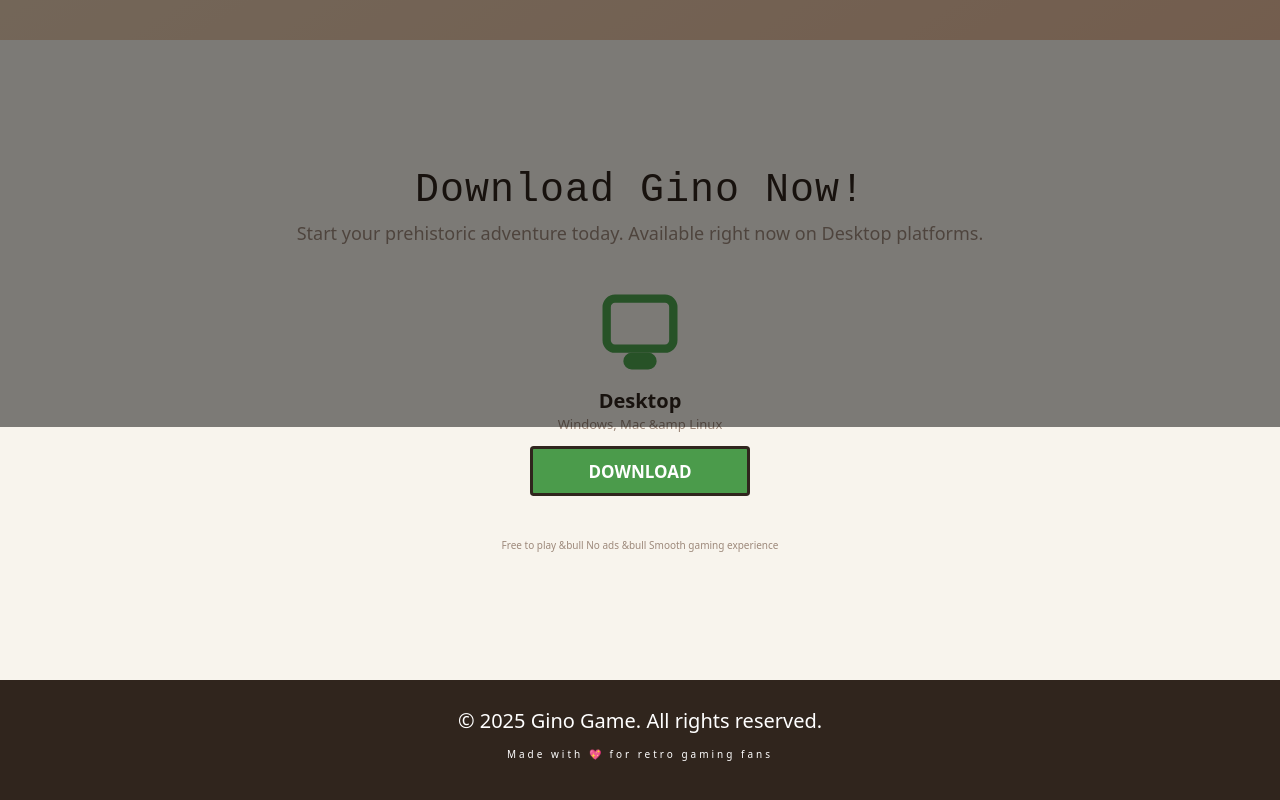
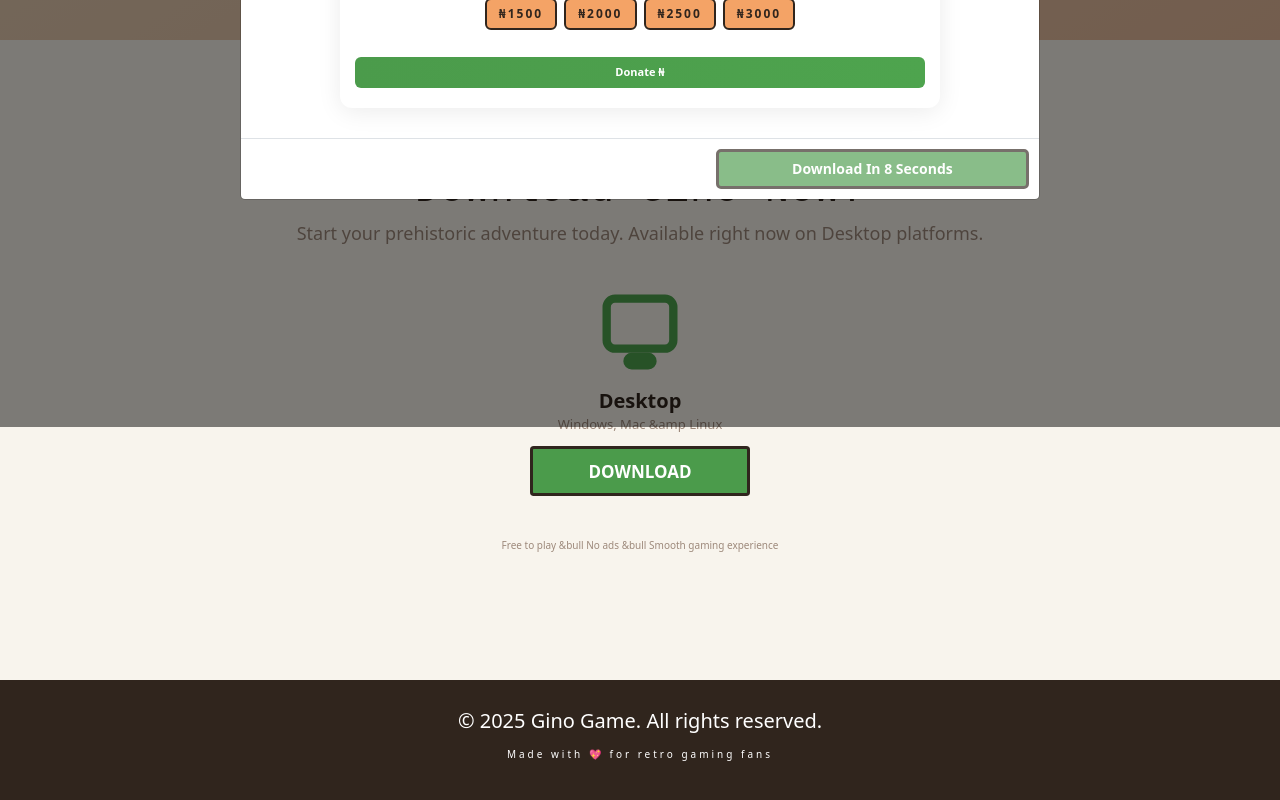
Before and after one commit to PC-Ngumoha/gino_product_page, a React (Vite) app: page / in a window 1280 px wide. Both pictures are taken after a click on the button "DOWNLOAD". Shown: the part 760-1560 px from the top of the page. Built offline with nearby package versions, Linux system fonts and the light colour scheme.

Commit message:
Finishing UI touches.

```diff
--- a/src/components/Donation/Donation.css
+++ b/src/components/Donation/Donation.css
@@ -19,7 +19,7 @@
 
 .donation-desc {
   color: #9d897b;
-  font-size: 1.1rem;
+  font-size: 1.2rem;
   margin-bottom: 1.5rem;
 }
 
--- a/src/components/Donation/DonationModal.jsx
+++ b/src/components/Donation/DonationModal.jsx
@@ -27,7 +27,8 @@ export default function DownloadModal({ setter }) {
     <div className="donation-modal">
       <h2 className="donation-title">Please, buy me a coffee !!!</h2>
       <p className="donation-desc">
-        I'm a solo developer from Nigeria and your support would go a long way
+        I'm a solo developer from Nigeria and your support would go a really
+        long way.
       </p>
 
       <form className="donation-form" onSubmit={handleDonation}>
--- a/src/components/Download/DownloadSection.jsx
+++ b/src/components/Download/DownloadSection.jsx
@@ -49,7 +49,7 @@ export default function DownloadSection() {
       </section>
 
       {/* Modal to be displayed when we click on Download button */}
-      <Modal show={show} onHide={handleClose} size="lg">
+      <Modal show={show} onHide={handleClose} size="lg" centered>
         <Modal.Header closeButton />
         <Modal.Body>
           <DonationModal setter={setTimeToProceed} />
```
